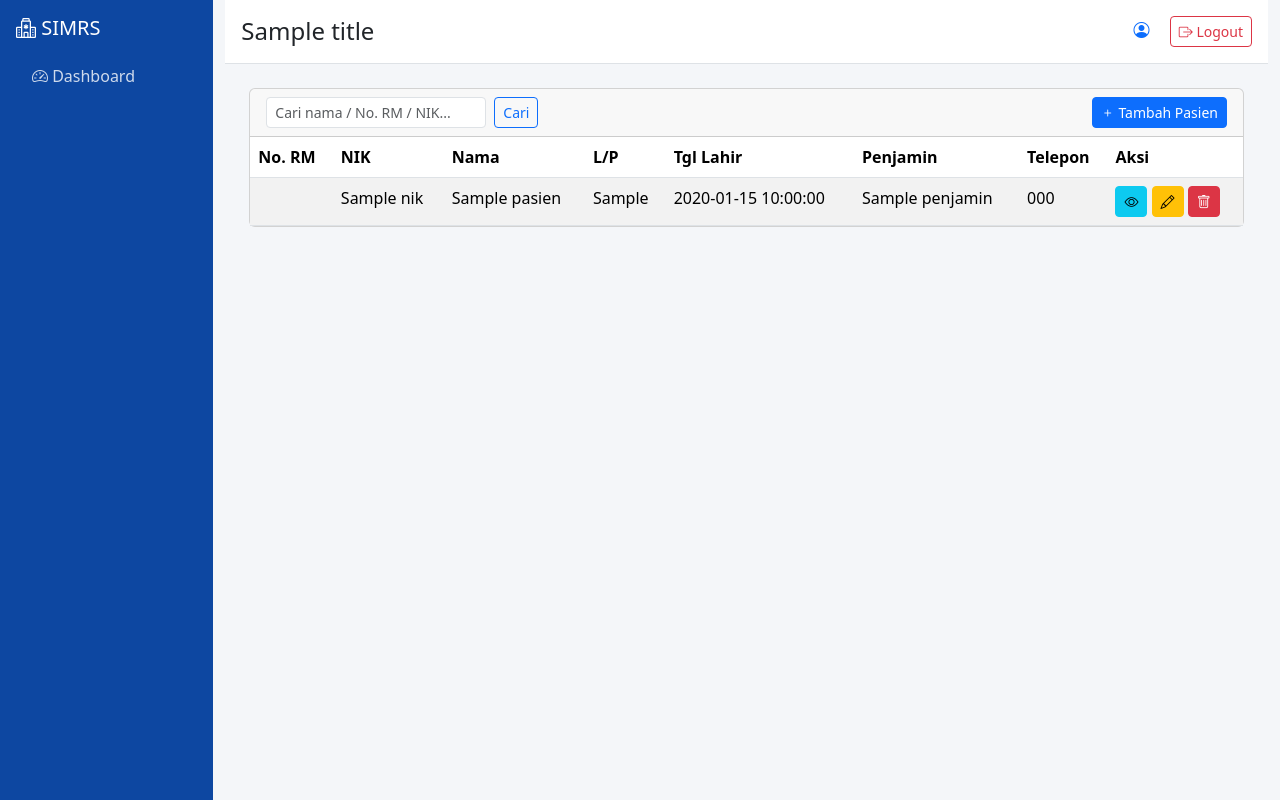
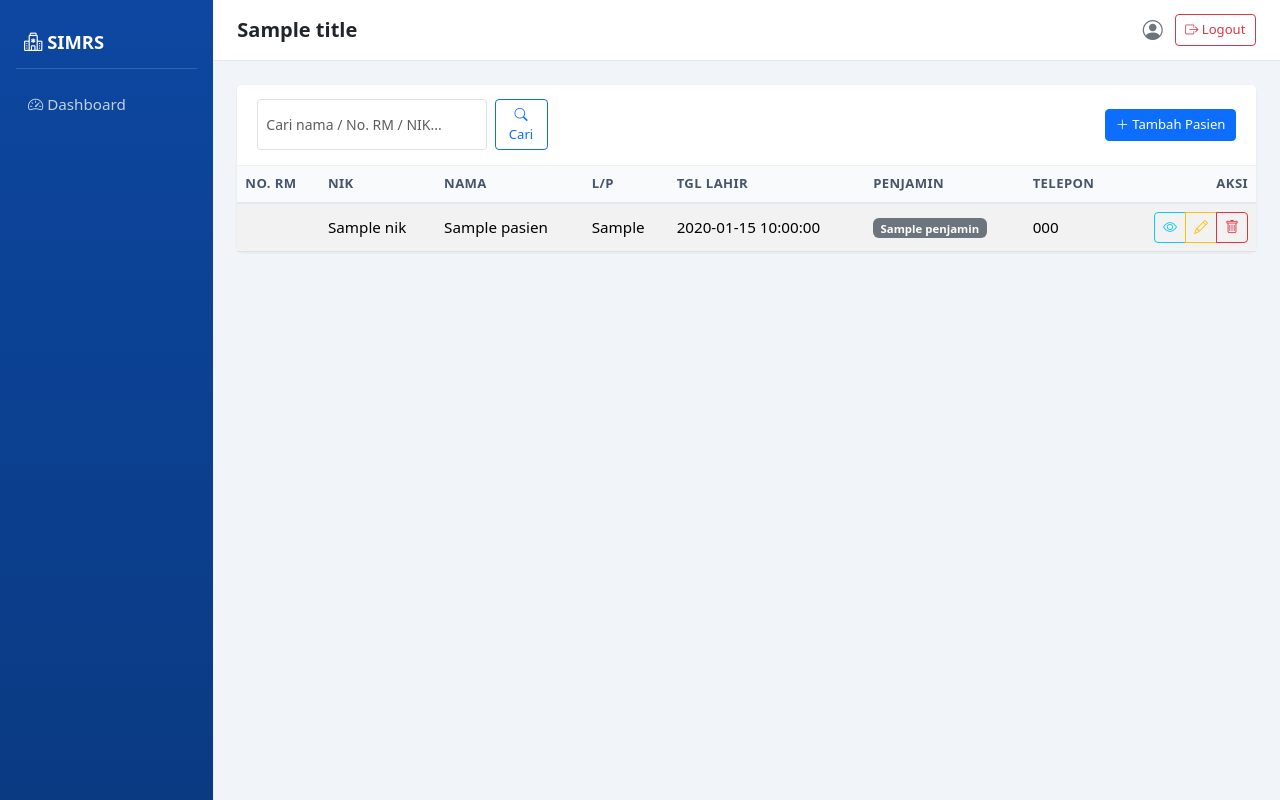
Before and after one commit to antono4/SIMRSCodeIgniter, a CodeIgniter 4 app: the page made by app/Views/pasien/index.php in a window 1280 px wide. Run offline with PHP 8.4 and a stand-in for CodeIgniter, Linux system fonts and the light colour scheme; the template is opened without the code that fills it: most values are stand-ins (such as "Sample title", 1, 10 or a date in 2020); data that the repository does not hold is empty; some libraries are stand-ins or nearby versions.

Commit message:
Perbaiki UI: sidebar active state, topbar sticky, tabel responsif
- Layout: brand sidebar rapi, active nav berdasar URI, topbar sticky,
  CSS card/tabel/badge lebih rapi dan konsisten
- Pasien: tabel responsive dengan header uppercase, aksi ikon-group,
  badge arah penjamin, placeholder nilai kosong —, pencarian gap rapi

Co-authored-by: openhands <openhands@all-hands.dev>

```diff
--- a/app/Views/layout/main.php
+++ b/app/Views/layout/main.php
@@ -7,85 +7,112 @@
     <link href="https://cdn.jsdelivr.net/npm/bootstrap@5.3.3/dist/css/bootstrap.min.css" rel="stylesheet">
     <link href="https://cdn.jsdelivr.net/npm/bootstrap-icons@1.11.3/font/bootstrap-icons.min.css" rel="stylesheet">
     <style>
-        body { background: #f4f6f9; }
-        .sidebar { min-height: 100vh; background: #0d47a1; }
-        .sidebar .nav-link { color: rgba(255,255,255,.8); }
-        .sidebar .nav-link:hover, .sidebar .nav-link.active { color: #fff; background: rgba(255,255,255,.12); border-radius: .375rem; }
-        .sidebar .nav-header { color: rgba(255,255,255,.5); font-size: .75rem; text-transform: uppercase; margin-top: 1rem; }
+        :root { --simrs-primary: #0d47a1; }
+        body { background: #f1f5f9; font-size: .95rem; }
+        .sidebar { min-height: 100vh; background: linear-gradient(180deg, #0d47a1, #0a3a82); position: sticky; top: 0; height: 100vh; overflow-y: auto; }
+        .sidebar .brand { color: #fff; font-weight: 700; font-size: 1.15rem; padding: .75rem .5rem; border-bottom: 1px solid rgba(255,255,255,.15); margin-bottom: 1rem; }
+        .sidebar .nav-link { color: rgba(255,255,255,.75); padding: .45rem .75rem; border-radius: .5rem; margin: 1px 0; transition: background .15s, color .15s; }
+        .sidebar .nav-link:hover { color: #fff; background: rgba(255,255,255,.1); }
+        .sidebar .nav-link.active { color: #fff; background: rgba(255,255,255,.18); font-weight: 600; }
+        .sidebar .nav-header { color: rgba(255,255,255,.45); font-size: .68rem; text-transform: uppercase; letter-spacing: .08em; margin-top: 1.1rem; margin-bottom: .25rem; padding: 0 .75rem; }
+        .topbar { background: #fff; border-bottom: 1px solid #e5e7eb; padding: .9rem 1.5rem; position: sticky; top: 0; z-index: 100; }
+        .topbar h4 { font-weight: 600; }
         .content { padding: 1.5rem; }
+        .card { border: 0; box-shadow: 0 1px 3px rgba(15,23,42,.07); }
+        .card-header { background: #fff; font-weight: 600; border-bottom: 1px solid #eef1f5; padding: .9rem 1.25rem; }
+        .table { margin-bottom: 0; }
+        .table th { background: #f8fafc; color: #475569; font-weight: 600; font-size: .82rem; text-transform: uppercase; letter-spacing: .03em; border-bottom: 2px solid #e2e8f0; white-space: nowrap; }
+        .table td { vertical-align: middle; }
+        .btn-sm { padding: .3rem .6rem; font-size: .82rem; }
+        .badge { font-weight: 600; padding: .4em .65em; }
+        .alert { border: 0; box-shadow: 0 1px 3px rgba(15,23,42,.08); }
+        @media (max-width: 767.98px) {
+            .sidebar { display: none; }
+            .content { padding: .75rem; }
+        }
     </style>
 </head>
 <body>
-<?php $role = session()->get('role'); ?>
+<?php
+$role      = session()->get('role');
+$path      = '/' . ltrim(uri_string(), '/');
+$isActive  = static fn (string $prefix): string => str_starts_with($path, $prefix) ? 'active' : '';
+?>
 <div class="container-fluid">
     <div class="row">
         <nav class="col-md-2 sidebar p-3 d-none d-md-block">
-            <h5 class="text-white mb-3"><i class="bi bi-hospital"></i> SIMRS</h5>
+            <div class="brand"><i class="bi bi-hospital"></i> SIMRS</div>
             <ul class="nav flex-column">
-                <li><a class="nav-link" href="<?= base_url('dashboard') ?>"><i class="bi bi-speedometer2"></i> Dashboard</a></li>
+                <li><a class="nav-link <?= $isActive('/dashboard') ?>" href="<?= base_url('dashboard') ?>"><i class="bi bi-speedometer2"></i> Dashboard</a></li>
 
                 <?php if (in_array($role, ['admin', 'pendaftaran'])): ?>
                 <li class="nav-header">Pendaftaran</li>
-                <li><a class="nav-link" href="<?= base_url('pasien') ?>"><i class="bi bi-people"></i> Pasien</a></li>
-                <li><a class="nav-link" href="<?= base_url('pendaftaran') ?>"><i class="bi bi-clipboard-plus"></i> Pendaftaran</a></li>
-                <li><a class="nav-link" href="<?= base_url('appointment') ?>"><i class="bi bi-calendar-check"></i> Appointment</a></li>
+                <li><a class="nav-link <?= $isActive('/pasien') ?>" href="<?= base_url('pasien') ?>"><i class="bi bi-people"></i> Pasien</a></li>
+                <li><a class="nav-link <?= $isActive('/pendaftaran') ?>" href="<?= base_url('pendaftaran') ?>"><i class="bi bi-clipboard-plus"></i> Pendaftaran</a></li>
+                <li><a class="nav-link <?= $isActive('/appointment') ?>" href="<?= base_url('appointment') ?>"><i class="bi bi-calendar-check"></i> Appointment</a></li>
                 <?php endif; ?>
 
                 <?php if (in_array($role, ['admin', 'pendaftaran', 'perawat', 'dokter'])): ?>
-                <li><a class="nav-link" href="<?= base_url('antrian') ?>"><i class="bi bi-list-ol"></i> Antrian</a></li>
+                <li><a class="nav-link <?= $isActive('/antrian') ?>" href="<?= base_url('antrian') ?>"><i class="bi bi-list-ol"></i> Antrian</a></li>
                 <?php endif; ?>
 
                 <?php if (in_array($role, ['admin', 'dokter', 'perawat'])): ?>
                 <li class="nav-header">Pelayanan Medis</li>
-                <li><a class="nav-link" href="<?= base_url('pemeriksaan') ?>"><i class="bi bi-clipboard2-pulse"></i> Pemeriksaan</a></li>
+                <li><a class="nav-link <?= $isActive('/pemeriksaan') ?>" href="<?= base_url('pemeriksaan') ?>"><i class="bi bi-clipboard2-pulse"></i> Pemeriksaan</a></li>
                 <?php endif; ?>
 
                 <?php if (in_array($role, ['admin', 'dokter', 'laboratorium'])): ?>
-                <li><a class="nav-link" href="<?= base_url('laboratorium') ?>"><i class="bi bi-eyedropper"></i> Laboratorium</a></li>
+                <li><a class="nav-link <?= $isActive('/laboratorium') ?>" href="<?= base_url('laboratorium') ?>"><i class="bi bi-eyedropper"></i> Laboratorium</a></li>
                 <?php endif; ?>
 
                 <?php if (in_array($role, ['admin', 'dokter', 'radiologi'])): ?>
-                <li><a class="nav-link" href="<?= base_url('radiologi') ?>"><i class="bi bi-radioactive"></i> Radiologi</a></li>
+                <li><a class="nav-link <?= $isActive('/radiologi') ?>" href="<?= base_url('radiologi') ?>"><i class="bi bi-radioactive"></i> Radiologi</a></li>
                 <?php endif; ?>
 
                 <?php if (in_array($role, ['admin', 'perawat', 'pendaftaran'])): ?>
-                <li><a class="nav-link" href="<?= base_url('rawat-inap') ?>"><i class="bi bi-house-heart"></i> Rawat Inap</a></li>
+                <li><a class="nav-link <?= $isActive('/rawat-inap') ?>" href="<?= base_url('rawat-inap') ?>"><i class="bi bi-house-heart"></i> Rawat Inap</a></li>
                 <?php endif; ?>
 
                 <?php if (in_array($role, ['admin', 'farmasi'])): ?>
                 <li class="nav-header">Farmasi</li>
-                <li><a class="nav-link" href="<?= base_url('obat') ?>"><i class="bi bi-capsule"></i> Data Obat</a></li>
+                <li><a class="nav-link <?= $isActive('/obat') ?>" href="<?= base_url('obat') ?>"><i class="bi bi-capsule"></i> Data Obat</a></li>
                 <?php endif; ?>
 
                 <?php if (in_array($role, ['admin', 'dokter', 'farmasi'])): ?>
-                <li><a class="nav-link" href="<?= base_url('resep') ?>"><i class="bi bi-prescription2"></i> Resep</a></li>
+                <li><a class="nav-link <?= $isActive('/resep') ?>" href="<?= base_url('resep') ?>"><i class="bi bi-prescription2"></i> Resep</a></li>
                 <?php endif; ?>
 
                 <?php if (in_array($role, ['admin', 'kasir'])): ?>
                 <li class="nav-header">Keuangan</li>
-                <li><a class="nav-link" href="<?= base_url('tagihan') ?>"><i class="bi bi-receipt"></i> Kasir / Tagihan</a></li>
-                <li><a class="nav-link" href="<?= base_url('laporan') ?>"><i class="bi bi-file-earmark-bar-graph"></i> Laporan</a></li>
+                <li><a class="nav-link <?= $isActive('/tagihan') ?>" href="<?= base_url('tagihan') ?>"><i class="bi bi-receipt"></i> Kasir / Tagihan</a></li>
+                <li><a class="nav-link <?= $isActive('/laporan') ?>" href="<?= base_url('laporan') ?>"><i class="bi bi-file-earmark-bar-graph"></i> Laporan</a></li>
                 <?php endif; ?>
 
                 <?php if ($role === 'admin'): ?>
                 <li class="nav-header">Master Data</li>
-                <li><a class="nav-link" href="<?= base_url('dokter') ?>"><i class="bi bi-person-badge"></i> Dokter</a></li>
-                <li><a class="nav-link" href="<?= base_url('master/poli') ?>"><i class="bi bi-building"></i> Poli</a></li>
-                <li><a class="nav-link" href="<?= base_url('master/kamar') ?>"><i class="bi bi-door-closed"></i> Kamar</a></li>
-                <li><a class="nav-link" href="<?= base_url('master/tindakan') ?>"><i class="bi bi-bandaid"></i> Tindakan</a></li>
-                <li><a class="nav-link" href="<?= base_url('user') ?>"><i class="bi bi-person-gear"></i> User</a></li>
+                <li><a class="nav-link <?= $isActive('/dokter') ?>" href="<?= base_url('dokter') ?>"><i class="bi bi-person-badge"></i> Dokter</a></li>
+                <li><a class="nav-link <?= $isActive('/master/poli') ?>" href="<?= base_url('master/poli') ?>"><i class="bi bi-building"></i> Poli</a></li>
+                <li><a class="nav-link <?= $isActive('/master/kamar') ?>" href="<?= base_url('master/kamar') ?>"><i class="bi bi-door-closed"></i> Kamar</a></li>
+                <li><a class="nav-link <?= $isActive('/master/tindakan') ?>" href="<?= base_url('master/tindakan') ?>"><i class="bi bi-bandaid"></i> Tindakan</a></li>
+                <li><a class="nav-link <?= $isActive('/user') ?>" href="<?= base_url('user') ?>"><i class="bi bi-person-gear"></i> User</a></li>
                 <?php endif; ?>
             </ul>
         </nav>
 
-        <main class="col-md-10 ms-sm-auto">
-            <div class="d-flex justify-content-between align-items-center py-3 border-bottom bg-white px-3">
-                <h4 class="mb-0"><?= esc($title ?? '') ?></h4>
-                <div>
-                    <a href="<?= base_url('profil') ?>" class="text-decoration-none me-3"><i class="bi bi-person-circle"></i> <?= esc(session()->get('nama')) ?> <span class="badge bg-primary"><?= esc(session()->get('role')) ?></span></a>
+        <main class="col-md-10 ms-sm-auto p-0">
+            <div class="topbar d-flex justify-content-between align-items-center">
+                <h4 class="mb-0 fs-5"><?= esc($title ?? '') ?></h4>
+                <div class="d-flex align-items-center gap-2">
+                    <a href="<?= base_url('profil') ?>" class="text-decoration-none d-flex align-items-center gap-1">
+                        <i class="bi bi-person-circle fs-5 text-secondary"></i>
+                        <span class="fw-semibold text-dark"><?= esc(session()->get('nama')) ?></span>
+                        <span class="badge text-bg-primary"><?= esc(session()->get('role')) ?></span>
+                    </a>
                     <a href="<?= base_url('logout') ?>" class="btn btn-sm btn-outline-danger"><i class="bi bi-box-arrow-right"></i> Logout</a>
                 </div>
             </div>
+
+
             <div class="content">
                 <?php if (session()->getFlashdata('success')): ?>
                     <div class="alert alert-success alert-dismissible fade show"><?= esc(session()->getFlashdata('success')) ?><button type="button" class="btn-close" data-bs-dismiss="alert"></button></div>
--- a/app/Views/pasien/index.php
+++ b/app/Views/pasien/index.php
@@ -2,17 +2,18 @@
 <?= $this->section('content') ?>
 
 <div class="card">
-    <div class="card-header d-flex justify-content-between align-items-center">
-        <form class="d-flex" method="get" action="<?= base_url('pasien') ?>">
-            <input type="text" name="q" class="form-control form-control-sm me-2" placeholder="Cari nama / No. RM / NIK..." value="<?= esc($keyword ?? '') ?>">
-            <button class="btn btn-sm btn-outline-primary">Cari</button>
+    <div class="card-header d-flex justify-content-between align-items-center flex-wrap gap-2">
+        <form class="d-flex gap-2" method="get" action="<?= base_url('pasien') ?>">
+            <input type="text" name="q" class="form-control form-control-sm" placeholder="Cari nama / No. RM / NIK..." value="<?= esc($keyword ?? '') ?>">
+            <button class="btn btn-sm btn-outline-primary"><i class="bi bi-search"></i> Cari</button>
         </form>
-        <a href="<?= base_url('pasien/create') ?>" class="btn btn-sm btn-primary"><i class="bi bi-plus"></i> Tambah Pasien</a>
+        <a href="<?= base_url('pasien/create') ?>" class="btn btn-sm btn-primary"><i class="bi bi-plus-lg"></i> Tambah Pasien</a>
     </div>
     <div class="card-body p-0">
+        <div class="table-responsive">
             <table class="table table-striped table-hover mb-0">
                 <thead>
-                <tr><th>No. RM</th><th>NIK</th><th>Nama</th><th>L/P</th><th>Tgl Lahir</th><th>Penjamin</th><th>Telepon</th><th>Aksi</th></tr>
+                    <tr><th>No. RM</th><th>NIK</th><th>Nama</th><th>L/P</th><th>Tgl Lahir</th><th>Penjamin</th><th>Telepon</th><th class="text-end">Aksi</th></tr>
                 </thead>
                 <tbody>
                     <?php if (empty($pasien)): ?>
@@ -20,17 +21,19 @@
                     <?php endif; ?>
                     <?php foreach ($pasien as $p): ?>
                     <tr>
-                    <td><?= esc($p['no_rm']) ?></td>
-                    <td><?= esc($p['nik']) ?></td>
+                        <td class="fw-semibold"><?= esc($p['no_rm']) ?></td>
+                        <td><?= esc($p['nik'] ?: '—') ?></td>
                         <td><?= esc($p['nama']) ?></td>
                         <td><?= esc($p['jenis_kelamin']) ?></td>
-                    <td><?= esc($p['tanggal_lahir']) ?></td>
-                    <td><?= esc($p['penjamin']) ?></td>
-                    <td><?= esc($p['telepon']) ?></td>
-                    <td>
-                        <a href="<?= base_url('pasien/show/' . $p['id']) ?>" class="btn btn-sm btn-info" title="Detail"><i class="bi bi-eye"></i></a>
-                        <a href="<?= base_url('pasien/edit/' . $p['id']) ?>" class="btn btn-sm btn-warning" title="Edit"><i class="bi bi-pencil"></i></a>
-                        <a href="<?= base_url('pasien/delete/' . $p['id']) ?>" class="btn btn-sm btn-danger" title="Hapus" onclick="return confirm('Hapus pasien ini?')"><i class="bi bi-trash"></i></a>
+                        <td><?= esc($p['tanggal_lahir'] ?? '—') ?></td>
+                        <td><span class="badge text-bg-<?= $p['penjamin'] === 'BPJS' ? 'success' : 'secondary' ?>"><?= esc($p['penjamin']) ?></span></td>
+                        <td><?= esc($p['telepon'] ?: '—') ?></td>
+                        <td class="text-end">
+                            <div class="btn-group btn-group-sm" role="group">
+                                <a href="<?= base_url('pasien/show/' . $p['id']) ?>" class="btn btn-outline-info" title="Detail"><i class="bi bi-eye"></i></a>
+                                <a href="<?= base_url('pasien/edit/' . $p['id']) ?>" class="btn btn-outline-warning" title="Edit"><i class="bi bi-pencil"></i></a>
+                                <a href="<?= base_url('pasien/delete/' . $p['id']) ?>" class="btn btn-outline-danger" title="Hapus" onclick="return confirm('Hapus pasien ini?')"><i class="bi bi-trash"></i></a>
+                            </div>
                         </td>
                     </tr>
                     <?php endforeach; ?>
@@ -38,5 +41,6 @@
             </table>
         </div>
     </div>
+</div>
 
 <?= $this->endSection() ?>
```
Lines whose indentation alone changed are shown as unchanged.
